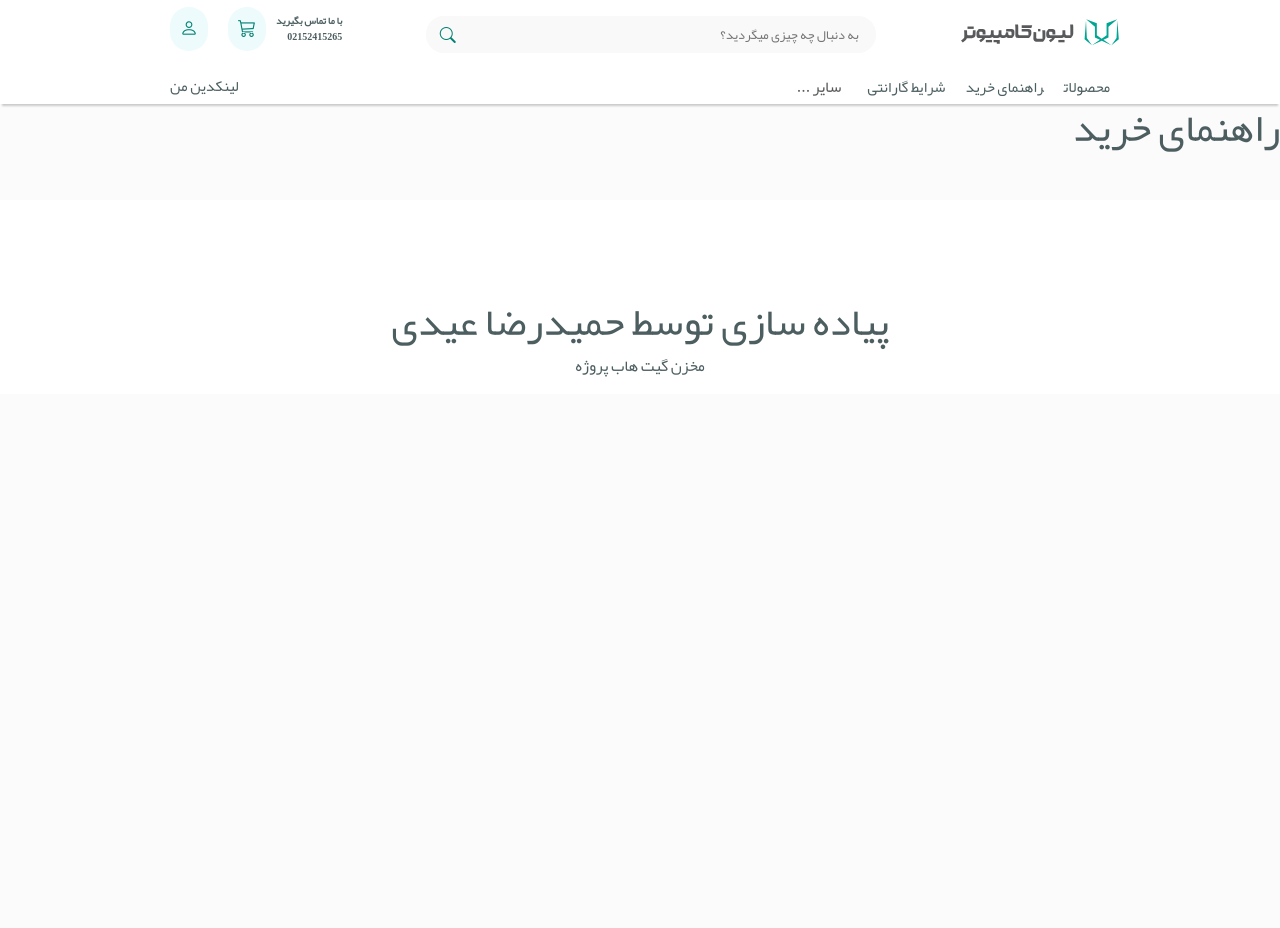
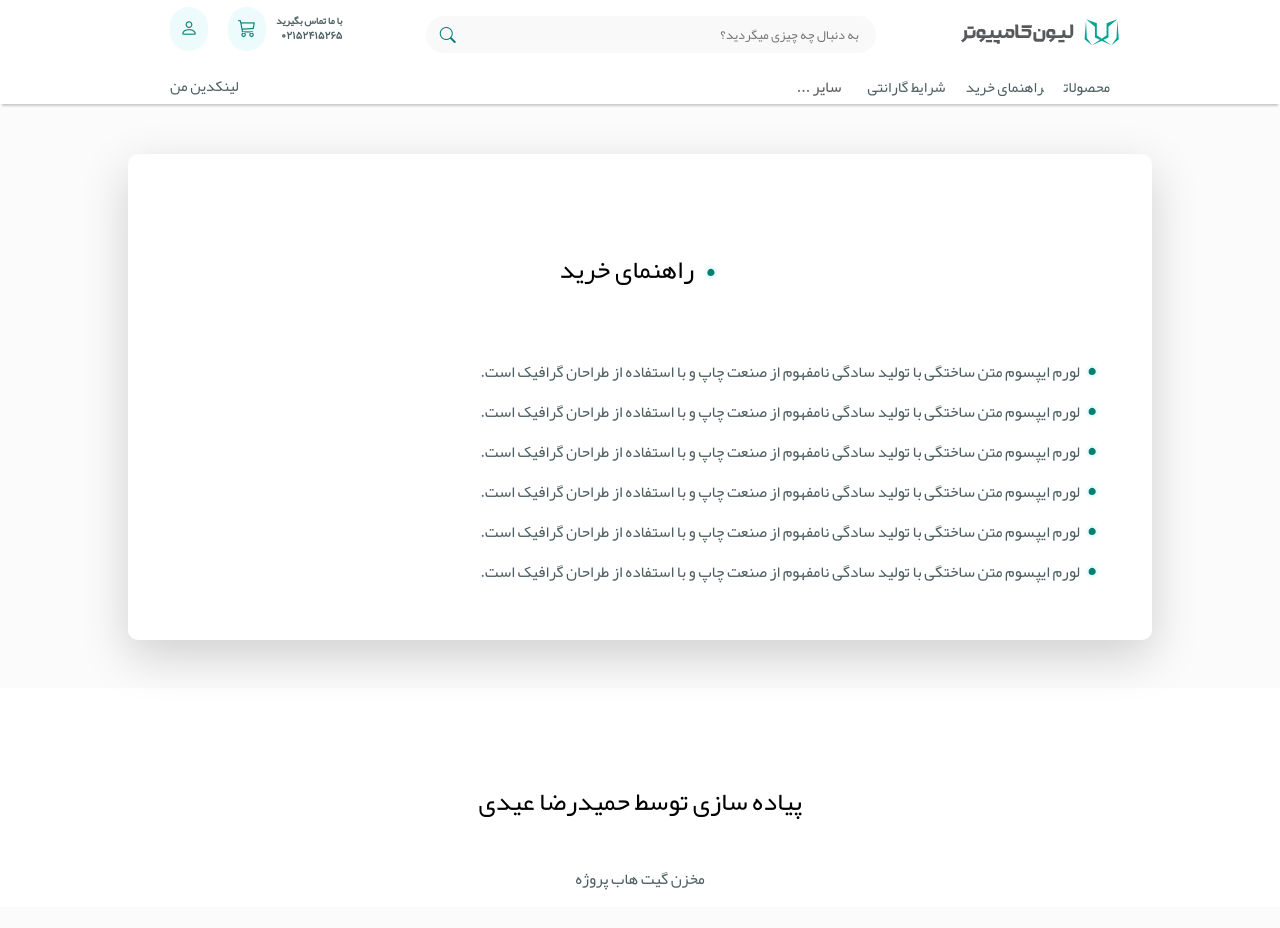
Before and after one commit to HamidEidy/TypeScript-Ecommerce, a Nuxt app: page /how-to-buy in a window 1280 px wide. Shown: the top 928 px of the page. Built offline with nearby package versions, Linux system fonts and the light colour scheme.

Commit message:
create waranty page

```diff
--- a/assets/scss/main.scss
+++ b/assets/scss/main.scss
@@ -50,6 +50,9 @@ body {
     direction: rtl;
     color: $text-color;
     background-color: $bg-color;
+}
+.number{
+    font-family: "Vazir";
 }
 .paddinglayout {
     padding: 0px 100px;
@@ -297,3 +300,35 @@ color:  #C13584 ;
         padding-top: 50px;
     }
 }
+
+
+
+
+
+
+
+
+.content{
+    margin-top: 50px;
+    background-color: #fff;
+    width: 80vw;
+    border-radius: 10px;
+    padding: 50px;
+}
+h1{
+    margin-bottom: 50px;
+    color: #000000;
+    font-size: 26px;
+}
+ul {
+  list-style-type: circle;
+}
+span {
+  color: $primary;
+  font-size: 80px;
+  -webkit-text-stroke-width: 3px;
+  -webkit-text-stroke-color: $primary_light;
+}
+.list{
+    line-height: 3px;
+}
--- a/layouts/default.vue
+++ b/layouts/default.vue
@@ -18,7 +18,7 @@
       <div class="d-flex">
         <div id="call">
           <p>با ما تماس بگیرید</p>
-          <p>02152415265</p>
+          <p class="number">02152415265</p>
         </div>
 
         <div id="icons">
@@ -29,7 +29,7 @@
     </header>
     <nav class="col-9 d-flex justify-content-between align-items-center">
       <div id="routlink">
-    <nuxt-link to="/Menu">محصولات</nuxt-link>
+    <nuxt-link to="/Menu"> محصولات</nuxt-link>
     <nuxt-link to="/how-to-buy">راهنمای خرید</nuxt-link>
     <nuxt-link to="/waranty-rules">شرایط گارانتی</nuxt-link>
 
--- a/pages/how-to-buy.vue
+++ b/pages/how-to-buy.vue
@@ -1,3 +1,34 @@
 <template>
-    <h1>راهنمای خرید</h1>
+  <div class="d-flex justify-content-center">
+    <div class="content shadow-lg">
+    <div class="text-center"><h1><span>.</span>     راهنمای خرید</h1></div>
+
+    <div class="list">
+      <p>
+        <span>.</span>لورم ایپسوم متن ساختگی با تولید سادگی نامفهوم از صنعت چاپ
+        و با استفاده از طراحان گرافیک است.
+      </p>
+      <p>
+        <span>.</span>لورم ایپسوم متن ساختگی با تولید سادگی نامفهوم از صنعت چاپ
+        و با استفاده از طراحان گرافیک است.
+      </p>
+      <p>
+        <span>.</span>لورم ایپسوم متن ساختگی با تولید سادگی نامفهوم از صنعت چاپ
+        و با استفاده از طراحان گرافیک است.
+      </p>
+      <p>
+        <span>.</span>لورم ایپسوم متن ساختگی با تولید سادگی نامفهوم از صنعت چاپ
+        و با استفاده از طراحان گرافیک است.
+      </p>
+      <p>
+        <span>.</span>لورم ایپسوم متن ساختگی با تولید سادگی نامفهوم از صنعت چاپ
+        و با استفاده از طراحان گرافیک است.
+      </p>
+      <p>
+        <span>.</span>لورم ایپسوم متن ساختگی با تولید سادگی نامفهوم از صنعت چاپ
+        و با استفاده از طراحان گرافیک است.
+      </p>
+    </div>
+</div>
+  </div>
 </template>
--- a/pages/waranty-rules.vue
+++ b/pages/waranty-rules.vue
@@ -1,23 +1,36 @@
 <template>
-    <h1>
-        شرایط گارانتی
-    </h1>
-    <swiper-container class="mySwiper" pagination="true" effect="cube" grab-cursor="true" cube-effect-shadow="true"
-    cube-effect-slide-shadows="true" cube-effect-shadow-offset="20" cube-effect-shadow-scale="0.94">
-    <swiper-slide>
-      <img src="https://swiperjs.com/demos/images/nature-1.jpg" />
-    </swiper-slide>
-    <swiper-slide>
-      <img src="https://swiperjs.com/demos/images/nature-2.jpg" />
-    </swiper-slide>
-    <swiper-slide>
-      <img src="https://swiperjs.com/demos/images/nature-3.jpg" />
-    </swiper-slide>
-    <swiper-slide>
-      <img src="https://swiperjs.com/demos/images/nature-4.jpg" />
-    </swiper-slide>
-  </swiper-container>
+  <div class="d-flex justify-content-center">
+    <div class="content shadow-lg">
+    <div class="text-center"><h1><span>.</span>     شرایط گارانتی</h1></div>
 
+    <div class="list">
+      <p>
+        لورم ایپسوم متن ساختگی با تولید سادگی نامفهوم از صنعت چاپ
+        و با استفاده از طراحان گرافیک است.
+      </p>
+      <p>
+     لورم ایپسوم متن ساختگی با تولید سادگی نامفهوم از صنعت چاپ
+        و با استفاده از طراحان گرافیک است.
+      </p>
+      <p>
+   لورم ایپسوم متن ساختگی با تولید سادگی نامفهوم از صنعت چاپ
+        و با استفاده از طراحان گرافیک است.
+      </p>
+      <p>
+      لورم ایپسوم متن ساختگی با تولید سادگی نامفهوم از صنعت چاپ
+        و با استفاده از طراحان گرافیک است.
+      </p>
+      <p>
+    لورم ایپسوم متن ساختگی با تولید سادگی نامفهوم از صنعت چاپ
+        و با استفاده از طراحان گرافیک است.
+      </p>
+      <p>
+     لورم ایپسوم متن ساختگی با تولید سادگی نامفهوم از صنعت چاپ
+        و با استفاده از طراحان گرافیک است.
+      </p>
+    </div>
+</div>
+  </div>
 
 </template>
 
```
